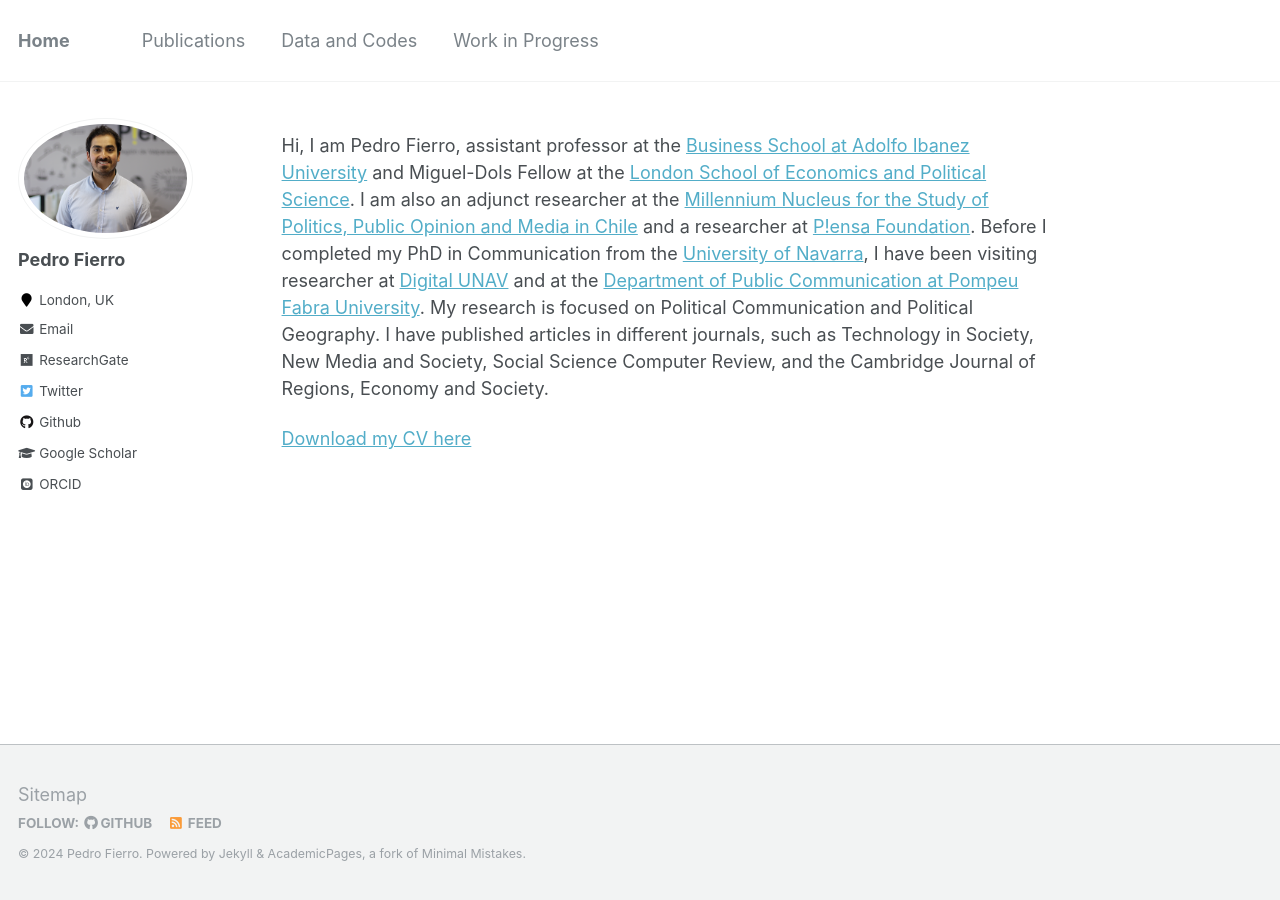
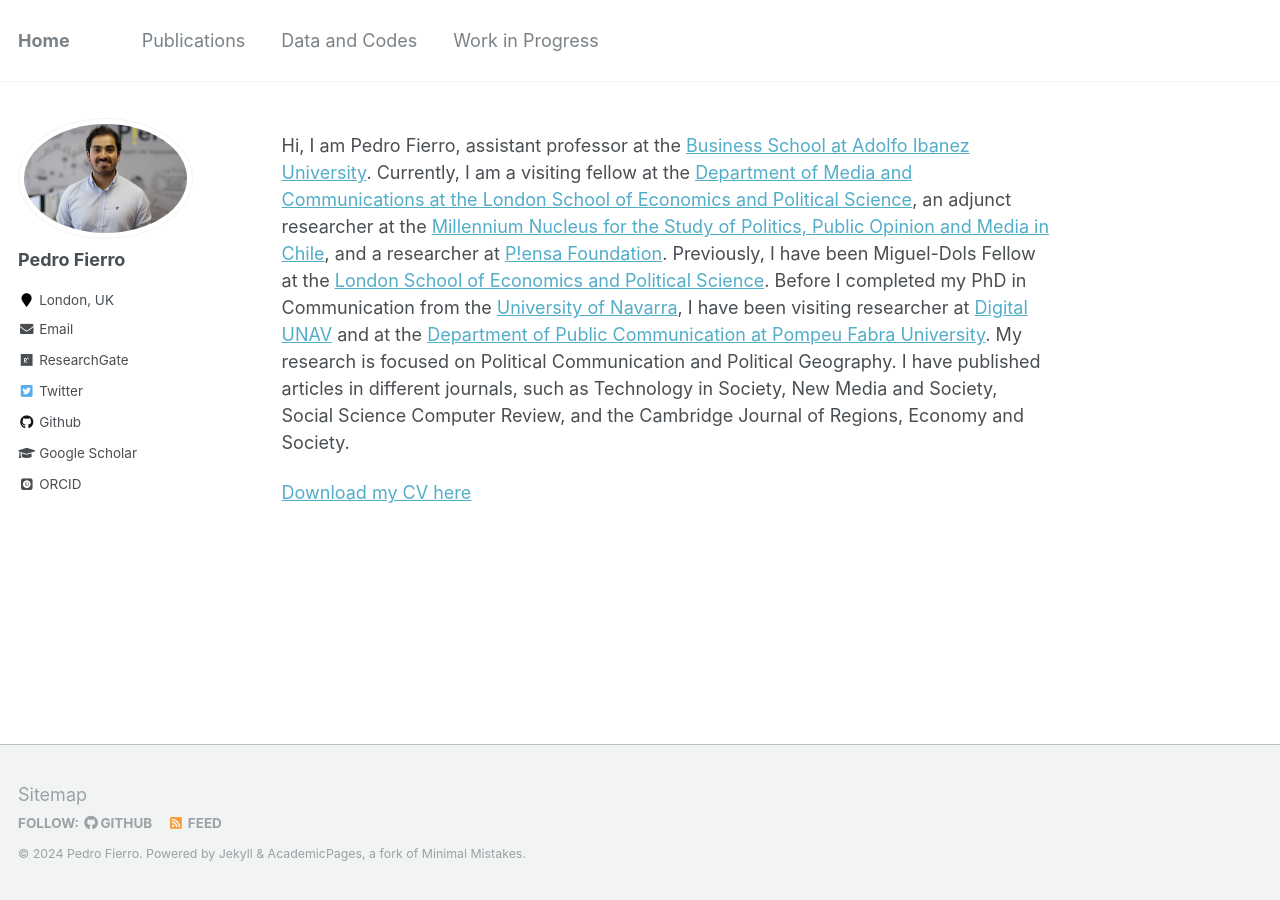
Before and after one commit to pedrofierroz87/pedrofierroz87.github.io, a Jekyll site: the page built from _pages/about.md, in a window 1280 px wide. Built offline with Jekyll 4.4.1, drawn with Linux system fonts in a browser that asks for light colours; some web fonts are replaced.

Commit message:
Update about.md

```diff
--- a/_pages/about.md
+++ b/_pages/about.md
@@ -8,6 +8,6 @@ redirect_from:
   - /about.html
 ---
 
-Hi, I am Pedro Fierro, assistant professor at the [Business School at Adolfo Ibanez University](https://negocios.uai.cl/) and Miguel-Dols Fellow at the [London School of Economics and Political Science](https://www.lse.ac.uk/canada-blanch/activities/Fellowship-Scheme). I am also an adjunct researcher at the [Millennium Nucleus for the Study of Politics, Public Opinion and Media in Chile](https://mepop.cl/) and a researcher at [P!ensa Foundation](https://www.fundacionpiensa.cl/inicio/). Before I completed my PhD in Communication from the [University of Navarra](https://www.unav.edu/web/facultad-de-comunicacion), I have been visiting researcher at [Digital UNAV](https://www.unav.edu/web/facultad-de-comunicacion/profesores-e-investigacion/digitalunav) and at the [Department of Public Communication at Pompeu Fabra University](https://www.upf.edu/web/comunicacio). My research is focused on Political Communication and Political Geography. I have published articles in different journals, such as Technology in Society, New Media and Society, Social Science Computer Review, and the Cambridge Journal of Regions, Economy and Society.
+Hi, I am Pedro Fierro, assistant professor at the [Business School at Adolfo Ibanez University](https://negocios.uai.cl/). Currently, I am a visiting fellow at the [Department of Media and Communications at the London School of Economics and Political Science](https://www.lse.ac.uk/media-and-communications/people/visiting-and-associate-staff/pedro-fierro/Dr-Pedro-Fierro), an adjunct researcher at the [Millennium Nucleus for the Study of Politics, Public Opinion and Media in Chile](https://mepop.cl/), and a researcher at [P!ensa Foundation](https://www.fundacionpiensa.cl/inicio/). Previously, I have been Miguel-Dols Fellow at the [London School of Economics and Political Science](https://www.lse.ac.uk/canada-blanch/activities/Fellowship-Scheme). Before I completed my PhD in Communication from the [University of Navarra](https://www.unav.edu/web/facultad-de-comunicacion), I have been visiting researcher at [Digital UNAV](https://www.unav.edu/web/facultad-de-comunicacion/profesores-e-investigacion/digitalunav) and at the [Department of Public Communication at Pompeu Fabra University](https://www.upf.edu/web/comunicacio). My research is focused on Political Communication and Political Geography. I have published articles in different journals, such as Technology in Society, New Media and Society, Social Science Computer Review, and the Cambridge Journal of Regions, Economy and Society.
 
 [Download my CV here](https://pedrofierroz87.github.io/files/PedroFierro_CV.pdf)
```
